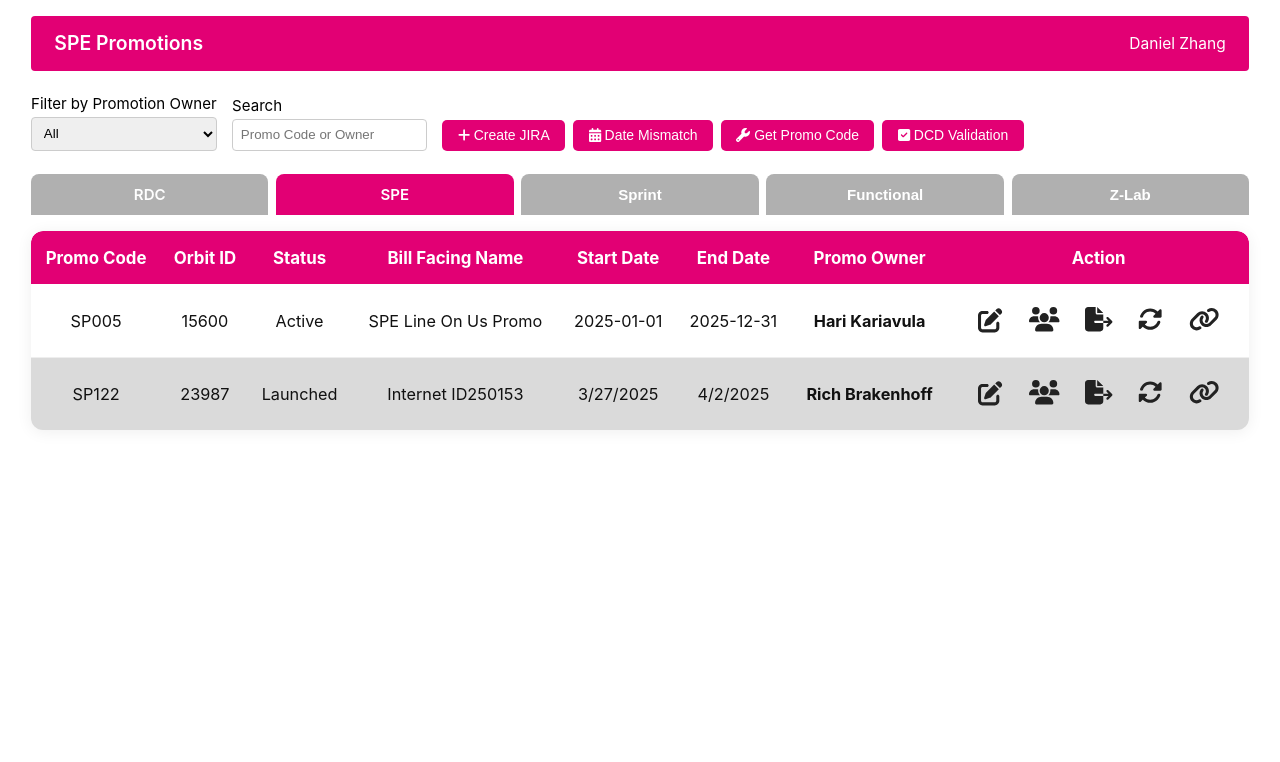
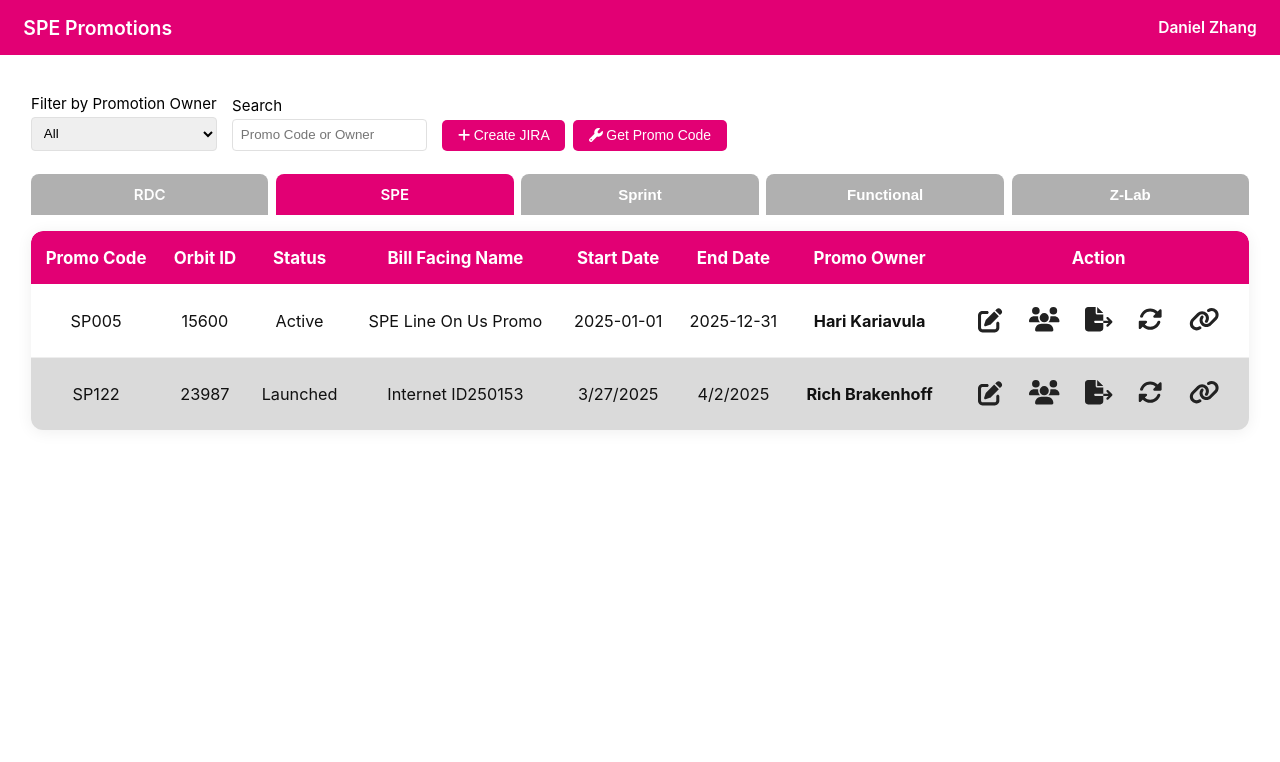
Before and after one commit to choltzen1/PAM, a Flask app: page /spe in a window 1280 px wide. Shown: the top 762 px of the page. Run offline with Flask 3, Linux system fonts and the light colour scheme.

Commit message:
fixed spe page to promotions page standards

```diff
--- a/static/css/spe.css
+++ b/static/css/spe.css
@@ -25,15 +29,71 @@ html, body {
   overflow-x: hidden;
 }
 
+/* 2. Header (fixed) */
+.header-bar {
+  display: flex;
+  justify-content: space-between;
+  align-items: center;
+  background: var(--tmobile-magenta);
+  color: #fff;
+  padding: 1rem 1.5rem;
+  border-radius: 0;
+  flex-shrink: 0;
+  font-size: 1.25rem;
+  font-weight: 600;
+}
+
+.header-title {
+  font-size: 1.25rem;
+  font-weight: 600;
+}
+
+.user-name {
+  font-size: 1rem;
+}
+
 /* SPE Page Container - scrollable content area */
-.spe-page {
+.promotions-page {
   flex: 1 1 auto;
   min-height: 0;
   overflow-y: auto;
   width: 100%;
   padding: 1rem 2rem;
-  box-sizing: border-box;
-  background: #fff;
+  box-sizing: border-box;  background: #fff;
+}
+
+/* Controls row */
+.promotions-controls {
+  display: flex;
+  flex-wrap: wrap;
+  align-items: flex-end;
+  gap: 1rem;
+  margin: 1.5rem 0;
+}
+
+.filter-group,
+.search-group {
+  display: flex;
+  flex-direction: column;
+  gap: 0.25rem;
+}
+
+.filter-group select,
+.search-group input {
+  min-width: 180px;
+  padding: 0.5rem;
+  border: 1px solid var(--tmobile-border);
+  border-radius: 4px;
+}
+
+.action-buttons {
+  display: flex;
+  flex-wrap: wrap;
+  gap: 0.5rem;
+}
+.action-buttons .btn {
+  padding: 0.5rem 1rem;
+  font-size: 0.9rem;
 }
 
 /* Tabs row - shared with promotions page but needed here too */
@@ -63,8 +123,8 @@ html, body {
   border-color: var(--spe-color);
 }
 
-.spe-page,
-.spe-page * {
+.promotions-page,
+.promotions-page * {
   box-sizing: border-box;
 }
 
@@ -118,13 +178,24 @@ html, body {
   gap: 0.5rem;
 }
 
-.spe-action-buttons .btn {
-  padding: 0.5rem 1rem;
-  font-size: 0.9rem;
+/* General button styles */
+.btn {
+  background: var(--tmobile-magenta);
+  color: #fff;
+  border: none;
+  border-radius: 5px;
+  padding: 0.5em 1.5em;
+  font-weight: 500;
+  font-size: 1rem;
+  transition: background 0.2s;
+  cursor: pointer;
+}
+.btn:hover {
+  background: var(--tmobile-magenta-dark);
 }
 
 /* SPE Table */
-.spe-table {
+.promo-table {
   width: 100%;
   border-collapse: separate;
   border-spacing: 0;
--- a/templates/promotions.html
+++ b/templates/promotions.html
@@ -1,11 +1,11 @@
 {% extends "base.html" %}
 
-{% block title %}Promotions – {{ promotion_code }}{% endblock %}
+{% block title %}Promotions{% endblock %}
 
 {% block content %}
 <!-- Header (fixed) -->
 <header class="header-bar">
-  <div class="header-title">Promotions – {{ promotion_code }}</div>
+  <div class="header-title">RDC Promotions</div>
   <div class="user-name">{{ user_name }}</div>
 </header>
 
@@ -38,9 +38,7 @@
 
     <div class="action-buttons">
       <button class="btn"><i class="fas fa-plus"></i> Create JIRA</button>
-      <button class="btn"><i class="fas fa-calendar-alt"></i> Date Mismatch</button>
       <button class="btn"><i class="fas fa-wrench"></i> Get Promo Code</button>
-      <button class="btn"><i class="fas fa-check-square"></i> DCD Validation</button>
     </div>
   </div>
 
--- a/templates/spe.html
+++ b/templates/spe.html
@@ -3,16 +3,17 @@
 {% block title %}SPE Promotions{% endblock %}
 
 {% block content %}
-<div class="spe-page">
-  <!-- Page header -->
-  <header class="spe-header">
-    <div class="spe-header-title">SPE Promotions</div>
-    <div class="spe-user-name">{{ user_name }}</div>
-  </header>
+<!-- Header (fixed) -->
+<header class="header-bar">
+  <div class="header-title">SPE Promotions</div>
+  <div class="user-name">{{ user_name }}</div>
+</header>
 
+<!-- Main content area (scrollable) -->
+<div class="promotions-page">
   <!-- Controls row: filter, search, actions -->
-  <div class="spe-controls">
-    <div class="spe-filter-group">
+  <div class="promotions-controls">
+    <div class="filter-group">
       <label for="owner-filter">Filter by Promotion Owner</label>
       <select id="owner-filter" name="owner">
         <option value="all">All</option>
@@ -24,7 +25,7 @@
       </select>
     </div>
 
-    <div class="spe-search-group">
+    <div class="search-group">
       <label class="visually-hidden" for="search-input">Search</label>
       <input
         type="text"
@@ -35,11 +36,9 @@
       />
     </div>
 
-    <div class="spe-action-buttons">
+    <div class="action-buttons">
       <button class="btn"><i class="fas fa-plus"></i> Create JIRA</button>
-      <button class="btn"><i class="fas fa-calendar-alt"></i> Date Mismatch</button>
       <button class="btn"><i class="fas fa-wrench"></i> Get Promo Code</button>
-      <button class="btn"><i class="fas fa-check-square"></i> DCD Validation</button>
     </div>
   </div>
 
@@ -49,12 +48,11 @@
     <a href="{{ url_for('spe') }}" class="tab {% if active_tab=='SPE' %}active{% endif %}">SPE</a>
     <button class="tab">Sprint</button>
     <button class="tab">Functional</button>
-    <button class="tab">Z-Lab</button>
-  </div>
+    <button class="tab">Z-Lab</button>  </div>
 
   <!-- Table -->
   <div class="table-container">
-    <table class="spe-table">
+    <table class="promo-table">
       <thead>
         <tr>
           <th>Promo Code</th>
@@ -75,9 +73,8 @@
           <td>{{ promo.status }}</td>
           <td>{{ promo.description }}</td>
           <td>{{ promo.start_date }}</td>
-          <td>{{ promo.end_date }}</td>
-          <td class="spe-owner">{{ promo.owner }}</td>
-          <td class="spe-actions">
+          <td>{{ promo.end_date }}</td>          <td class="promo-owner">{{ promo.owner }}</td>
+          <td class="promo-actions">
             <a href="{{ url_for('edit_spe', promo_code=promo.code) }}" class="icon-button" title="Edit"><i class="fas fa-edit"></i></a>
             <button class="icon-button" title="Team"><i class="fas fa-users"></i></button>
             <button class="icon-button" title="Export"><i class="fas fa-file-export"></i></button>
```
Also changed, not shown: other parts of static/css/spe.css (+26 -15 lines).
